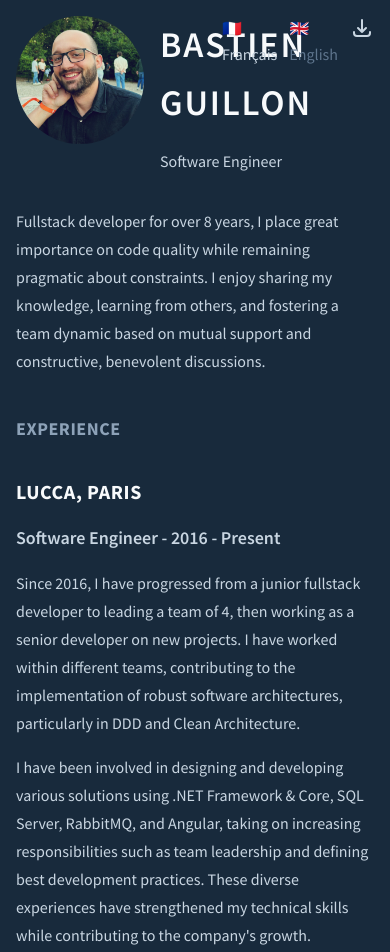
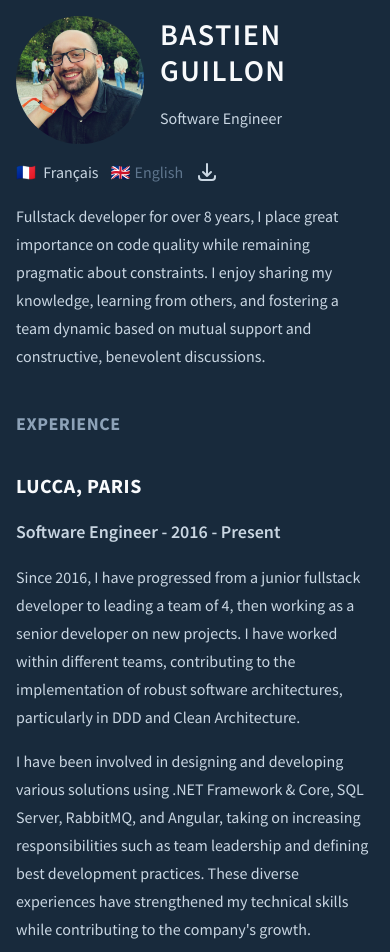
Before and after one commit to bastienguillon/bastienguillon.github.io, an Astro site: page /en in a window 390 px wide. Shown: the top 952 px of the page. Built offline with nearby package versions, Linux system fonts and the light colour scheme; Astro itself is replaced by a stand-in of ours.

Commit message:
ref: slightly enh responsiveness

```diff
--- a/src/components/Layout.astro
+++ b/src/components/Layout.astro
@@ -18,17 +18,17 @@ const t = getTranslations(lang);
 <!doctype html>
 <html lang={lang}>
 	<SEO lang={lang} />
-	<body class="bg-slate-900 container mx-auto md:px-64 md:my-14 justify-center">
-		<main class="bg-slate-800 p-4 md:p-12 md:rounded-sm">
-			<header class="flex justify-between items-start mb-4">
+	<body class="bg-slate-900 lg:container mx-auto lg:px-64 lg:my-14 justify-center">
+		<main class="bg-slate-800 p-4 lg:p-12 lg:rounded-sm">
+			<header class="flex flex-col lg:flex-row justify-between items-start mb-4">
 				<div class="flex items-start gap-4">
 					<Image src={profilePicture} alt="" aria-hidden class="w-32 h-32 rounded-full object-cover" />
 					<div>
-						<h1>{t.title}</h1>
+						<h1 class="text-3xl lg:text-4xl">{t.title}</h1>
 						<p>{t.subtitle}</p>
 					</div>
 				</div>
-				<nav aria-label={t.languageSelectionLabel} class="self-start flex">
+				<nav aria-label={t.languageSelectionLabel} class="self-start flex mt-3">
 					<LanguagePicker currentLang={lang} />
 					<div class="ml-3">
 						<DownloadButton href={t.downloadPdfUrl} label={t.downloadPdfLabel} />
@@ -49,7 +49,7 @@ const t = getTranslations(lang);
 					<h4>{t.workExperience.lucca.jobtitle} - {t.workExperience.lucca.time}</h4>
 					<Fragment set:html={t.workExperience.lucca.description} />
 					<ExpansionPanel header={t.workExperience.lucca.details.title}>
-						<ul class="list-disc list-outside pl-4">
+						<ul class="list-disc list-outside pl-4 text-base">
 							{t.workExperience.lucca.details.items.map(detail => (<li>{detail}</li>))}
 						</ul>
 					</ExpansionPanel>
@@ -95,7 +95,7 @@ const t = getTranslations(lang);
 			<!-- Certifications -->
 			<section aria-labelledby="certifications">
 				<h2 id="certifications">{t.certifications.title}</h2>
-				<ul class="list-disc list-inside">
+				<ul class="list-disc list-inside text-base">
 					<li>{t.certifications.sst}</li>
 				</ul>
 			</section>
@@ -103,7 +103,7 @@ const t = getTranslations(lang);
 			<!-- Contact -->
 			<section aria-labelledby="contact">
 				<h2 id="contact">{t.contact.title}</h2>
-				<ul class="list-disc list-inside">
+				<ul class="list-disc list-inside text-base">
 					<li>
 						<strong>{t.contact.mail.title}</strong>
 						<a id="email" class="hover:underline"></a>
--- a/src/components/SEO.astro
+++ b/src/components/SEO.astro
@@ -30,4 +30,6 @@ const t = getTranslations(lang);
     />
     <link rel="shortcut icon" href="/favicon.ico" />
     <link rel="manifest" href="/site.webmanifest" />
+
+    <meta name="viewport" content="width=device-width, initial-scale=1.0" />
 </head>
--- a/src/styles/global.css
+++ b/src/styles/global.css
@@ -23,7 +23,7 @@ body {
 }
 
 h1 {
-    font-size: theme(fontSize.4xl);
+    /* font-size: theme(fontSize.4xl); */
     text-transform: uppercase;
     font-weight: 600;
     color: theme(colors.slate.50);
```
